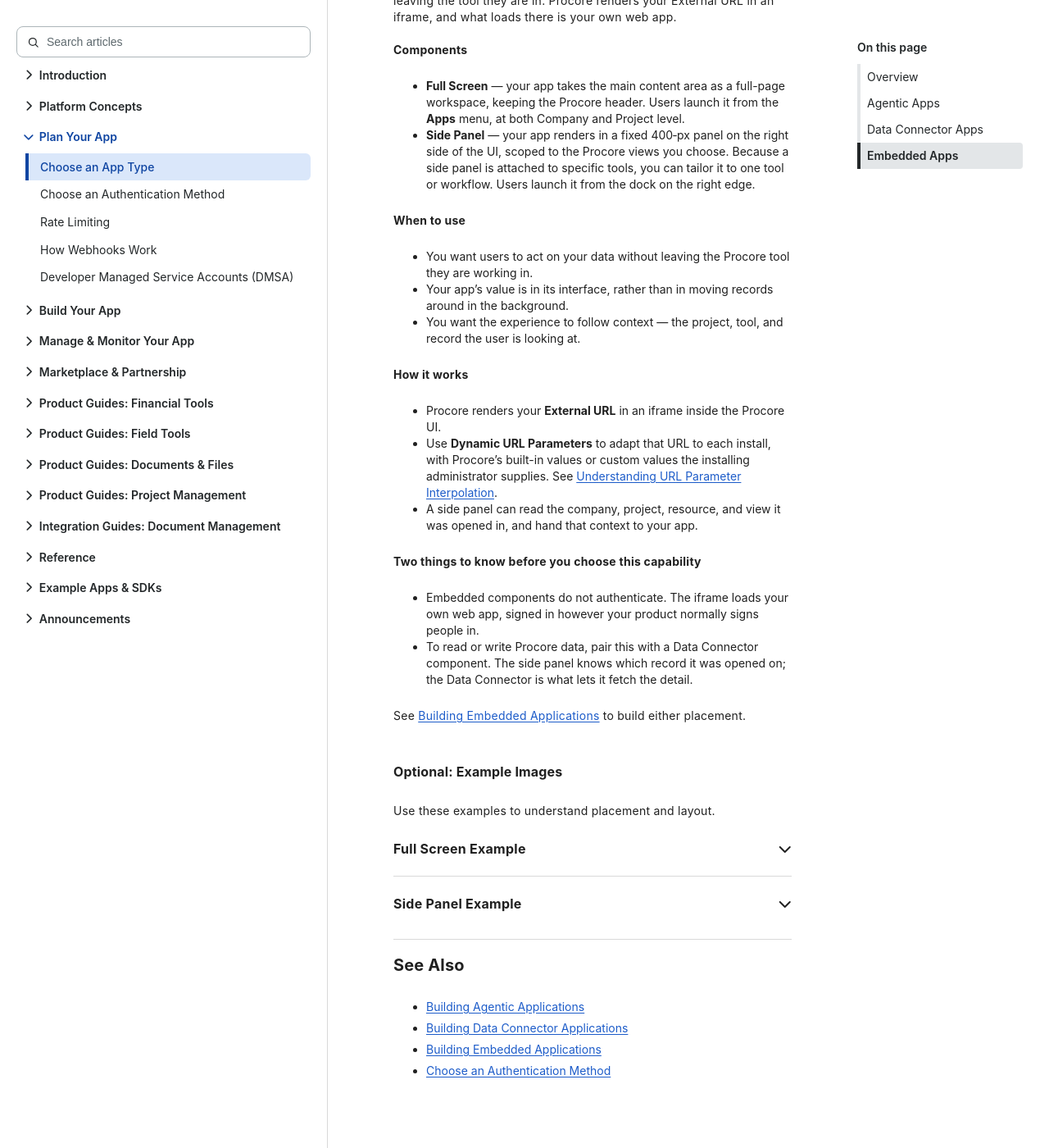
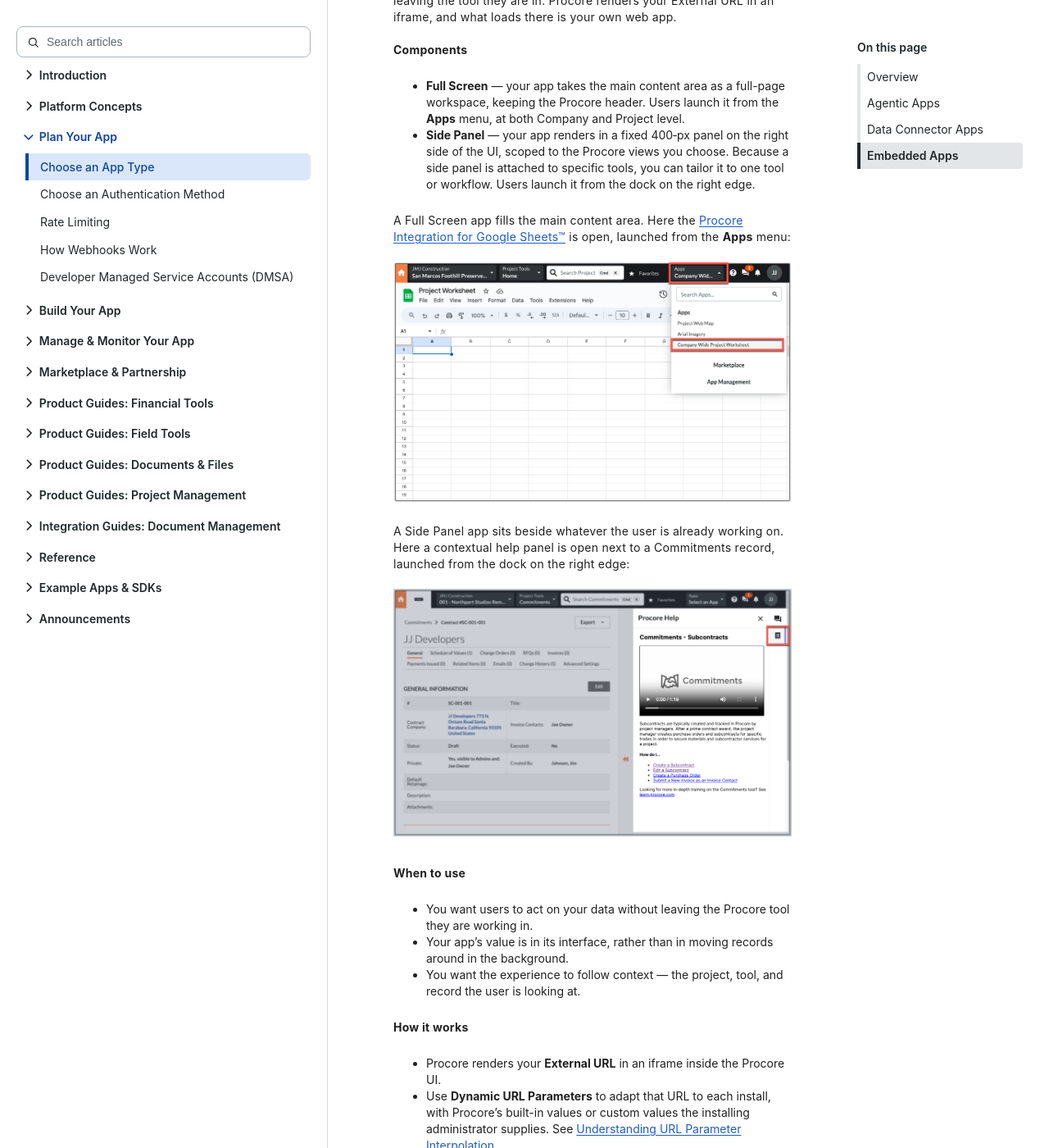
Before and after one commit to procore/documentation, a Jekyll site: the page built from plan_your_app/building_apps_app_types.md, in a window 1280 px wide and 1400 px high, scrolled down 2971 px. Shown: the whole window at 82% size. Built offline with Jekyll 4.4.1, drawn with Linux system fonts in a browser that asks for light colours; comment, search, counter and statistics services are not loaded.

Commit message:
docs: surface the Embedded placement examples instead of hiding them
The two screenshots were the fastest way to understand the choice
between Full Screen and Side Panel, and they were the hardest thing on
the page to reach: collapsed inside accordions, under a heading marked
"Optional", in a subsection that sat after the Embedded section's
closing line rather than inside it.

That was backwards against the rest of the page. Data Connector's
abstract box diagram renders inline while Embedded's concrete
screenshots - which show real placement and the actual launch points,
highlighted - were behind two clicks.

Both now sit directly under the Components bullets they illustrate,
where the reader is deciding between the two placements. The Full
Screen bullet says users launch it from the Apps menu; the image
beneath it shows that menu open with the app highlighted. Same for the
Side Panel dock.

Removes the "Optional: Example Images" heading, the two accordions and
the stray divider between them. Keeps the Marketplace attribution for
the Google Sheets app, and replaces the alt text - "Google Sheets
example" and "Side Panel example" described the file, not the picture.

Co-Authored-By: Claude Opus 5 <noreply@anthropic.com>

```diff
--- a/plan_your_app/building_apps_app_types.md
+++ b/plan_your_app/building_apps_app_types.md
@@ -79,6 +79,16 @@ Run your app inside Procore’s web UI, so users work with it without leaving th
 - **Full Screen** — your app takes the main content area as a full-page workspace, keeping the Procore header. Users launch it from the **Apps** menu, at both Company and Project level.
 - **Side Panel** — your app renders in a fixed 400‑px panel on the right side of the UI, scoped to the Procore views you choose. Because a side panel is attached to specific tools, you can tailor it to one tool or workflow. Users launch it from the dock on the right edge.
 
+A Full Screen app fills the main content area. Here the <a href="https://marketplace.procore.com/apps/procore-integration-for-google-sheets" target="_blank">Procore Integration for Google Sheets&trade;</a> is open, launched from the **Apps** menu:
+
+![A Google Sheets worksheet filling the main content area of Procore, with the Apps menu open beside it and the app's entry highlighted]({{ site.baseurl }}/assets/guides/google-sheets-example.png)
+
+A Side Panel app sits beside whatever the user is already working on. Here a contextual help panel is open next to a Commitments record, launched from the dock on the right edge:
+
+![A help panel docked to the right of a Procore Commitments subcontract page, with the dock icon that opens it highlighted]({{ site.baseurl }}/assets/guides/side-panel-example.png)
+
+<div class="details-bottom-spacing"></div>
+
 **When to use**
 - You want users to act on your data without leaving the Procore tool they are working in.
 - Your app's value is in its interface, rather than in moving records around in the background.
@@ -96,24 +106,6 @@ Run your app inside Procore’s web UI, so users work with it without leaving th
 See [Building Embedded Applications]({{ site.url }}{{ site.baseurl }}{% link building_applications/building_embedded_apps.md %}) to build either placement.
 <br><br>
 
-### Optional: Example Images
-
-Use these examples to understand placement and layout.
-
-<details>
-<summary class="collapseListTierOne">Full Screen Example</summary>
-<p>Here is an example of the full screen <a href="https://marketplace.procore.com/apps/procore-integration-for-google-sheets" target="_blank">Procore Integration for Google Sheets™</a> embedded application running in Procore.</p>
-<img src="{{ site.baseurl }}/assets/guides/google-sheets-example.png" alt="Google Sheets example">
-</details>
-
-***
-<details>
-<summary class="collapseListTierOne">Side Panel Example</summary>
-<p>Here is an example of a side panel application (contextual help) running within the Procore web UI.</p>
-<img src="{{ site.baseurl }}/assets/guides/side-panel-example.png" alt="Side Panel example">
-</details>
-<div class="details-bottom-spacing"></div>
-
 ***
 ## See Also
 - [Building Agentic Applications]({{ site.url }}{{ site.baseurl }}{% link building_applications/building_agentic_apps.md %})
```
